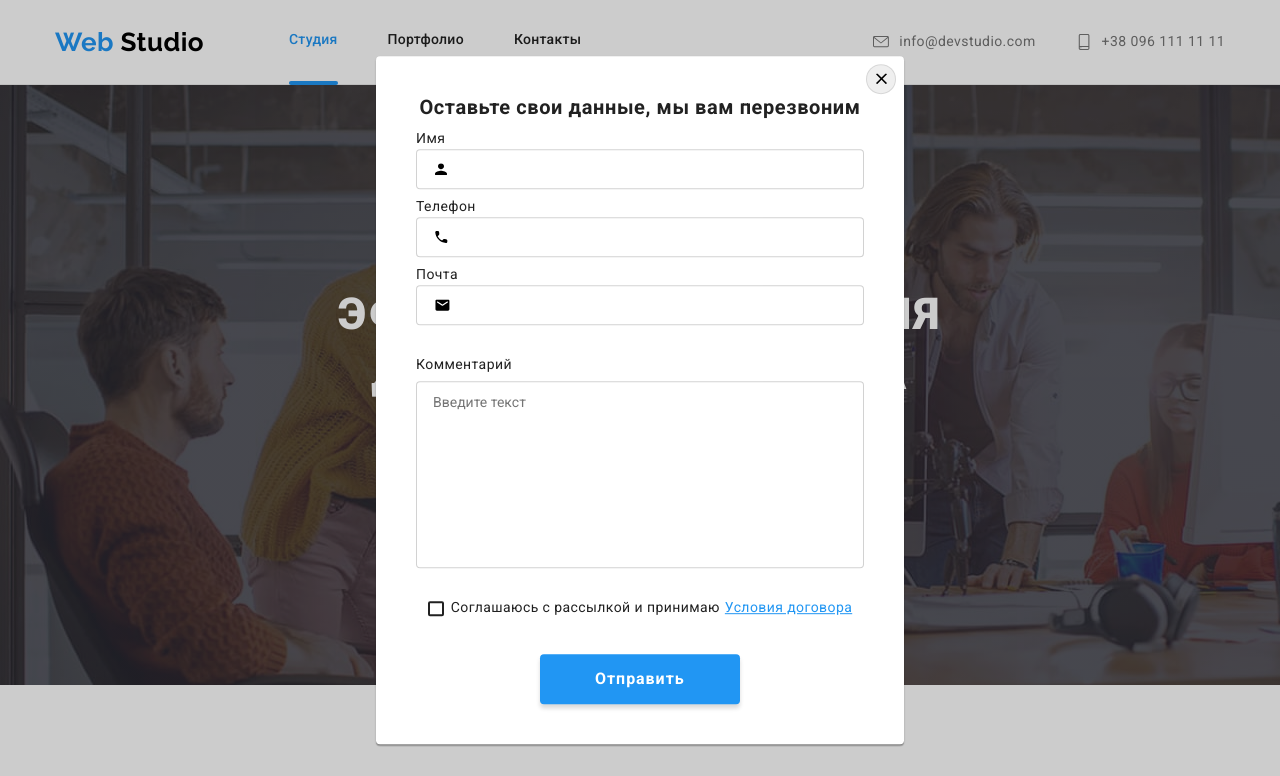
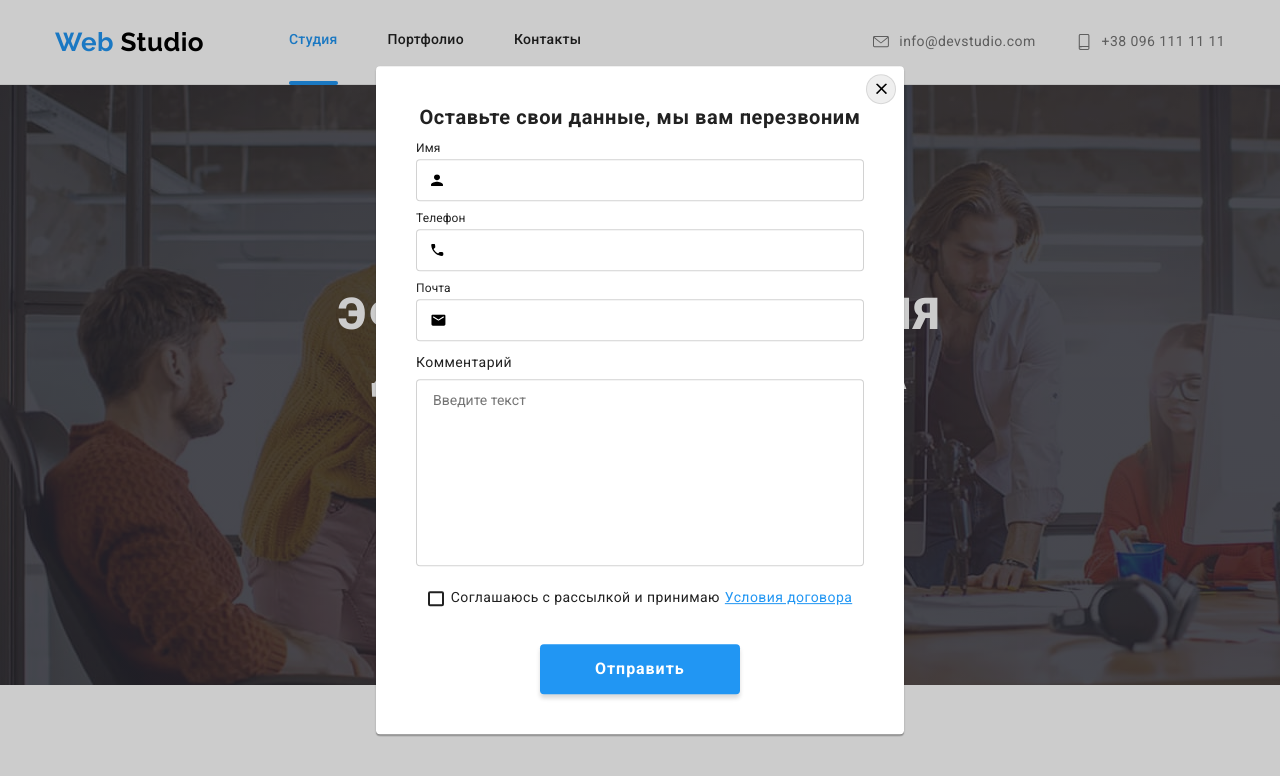
Before and after one commit to BogdanovaMarina/goit-markup-hw-06, a plain HTML site: page index.html in a window 1280 px wide. Both pictures are taken after a click on the button "Заказать услугу". Shown: the top 776 px of the page. Drawn offline with Linux system fonts and the light colour scheme.

Commit message:
Исправляет правки ментора

```diff
--- a/css/styles.css
+++ b/css/styles.css
@@ -689,8 +689,8 @@ img {
 	position: fixed;
 	top: 0;
 	left: 0;
-	right: 0;
-	bottom: 0;
+	width: 100%;
+	height: 100%;
 	background-color: rgba(0, 0, 0, 0.2);
 
 	opacity: 1;
@@ -707,9 +707,10 @@ img {
 	top: 50%;
 	left: 50%;
 	transform: translate(-50%, -50%);
-	width: 100%;
-	max-width: 528px;
-	/* height: 581px; */
+
+	min-width: 528px;
+	min-height: 581px;
+
 	padding: 40px;
 	background-color: #ffffff;
 	box-shadow: 0px 1px 3px rgba(0, 0, 0, 0.12), 0px 1px 1px rgba(0, 0, 0, 0.14), 0px 2px 1px rgba(0, 0, 0, 0.2);
@@ -736,9 +737,9 @@ img {
 
 .form-title {
 	margin: 0;
-	margin-bottom: 30px;
+	margin-bottom: 12px;
 	font-style: normal;
-	font-weight: bold;
+	font-weight: 700;
 	font-size: 20px;
 	line-height: 1.15;
 	text-align: center;
@@ -750,19 +751,26 @@ img {
 	position: relative;
 	display: flex;
 	flex-direction: column;
-	margin-bottom: 28px;
+	text-align: left;
+}
+
+.form-field:not(:last-child) {
+	margin: 0;
+	margin-bottom: 10px;
 }
 
 .form-input {
 	display: inline-block;
 	width: 100%;
 	margin: 0;
-	padding-top: 11px;
+	padding-top: 12px;
 	padding-right: 12px;
-	padding-bottom: 11px;
+	padding-bottom: 12px;
 	padding-left: 42px;
 	border: 1px solid rgba(33, 33, 33, 0.2);
 	border-radius: 4px;
+	transition-duration: 250ms;
+	transition-timing-function: cubic-bezier(0.4, 0, 0.2, 1);
 }
 
 .form-input:focus {
@@ -771,11 +779,14 @@ img {
 }
 
 .form-label {
-	position: absolute;
+	/* position: absolute;
 	top: -10px;
 
-	transform: translateY(-50%);
-
+	transform: translateY(-50%); */
+	font-size: 12px;
+	line-height: 1.17;
+	letter-spacing: 0.01em;
+	margin-bottom: 4px;
 	transition-duration: 250ms;
 	transition-timing-function: cubic-bezier(0.4, 0, 0.2, 1);
 }
@@ -794,11 +805,12 @@ img {
 }
 
 .icon-input {
-	display: inline-block;
 	position: absolute;
-	top: 20px;
-	left: 19px;
+	top: 39px;
+	left: 15px;
 	transform: translateY(-50%);
+	transition-duration: 250ms;
+	transition-timing-function: cubic-bezier(0.4, 0, 0.2, 1);
 }
 
 .form-input:focus ~ .icon-input {
@@ -810,6 +822,8 @@ img {
 	resize: none;
 	border: 1px solid rgba(33, 33, 33, 0.2);
 	border-radius: 4px;
+	transition-duration: 250ms;
+	transition-timing-function: cubic-bezier(0.4, 0, 0.2, 1);
 }
 
 .textarea:focus {
@@ -857,6 +871,7 @@ img {
 .form-checkbox {
 	text-align: center;
 	margin-bottom: 30px;
+	margin-top: 20px;
 }
 
 .checkbox-label {
--- a/index.html
+++ b/index.html
@@ -111,9 +111,7 @@
 								<use href="./images/symbol-defs.svg#icon-astronaut"></use>
 							</svg>
 							<h3 class="features-title">Современные технологии</h3>
-							<p class="features-text">
-								Значимость этих проблем настолько очевидна, что реализация плановых заданий.
-							</p>
+							<p class="features-text">Значимость этих проблем настолько очевидна, что реализация плановых заданий.</p>
 						</li>
 					</ul>
 				</div>
@@ -532,9 +530,7 @@
 				<div class="footer-block">
 					<b class="action">Подпишитесь на рассылку</b>
 					<input class="input-footer" type="email" name="email" id="email" placeholder="E-mail" />
-					<button type="submit" class="button">
-						Подписаться
-					</button>
+					<button type="submit" class="button">Подписаться</button>
 				</div>
 			</div>
 		</footer>
@@ -545,28 +541,29 @@
 						<use href="./images/symbol-defs.svg#icon-vector"></use>
 					</svg>
 				</button>
-				<h2 class="form-title">
-					Оставьте свои данные, мы вам перезвоним
-				</h2>
 
 				<form class="form js-speaker-form">
+					<h2 class="form-title">Оставьте свои данные, мы вам перезвоним</h2>
 					<div class="form-field">
+						<label for="name" class="form-label">Имя</label>
 						<input class="form-input" type="text" name="name" id="name" autofocus placeholder=" " />
-						<label for="name" class="form-label">Имя</label>
+
 						<svg class="icon-input" width="12" height="12">
 							<use href="./images/symbol-defs.svg#icon-person"></use>
 						</svg>
 					</div>
 					<div class="form-field">
+						<label for="tel" class="form-label">Телефон</label>
 						<input class="form-input" type="tel" name="tel" id="tel" placeholder=" " />
-						<label for="tel" class="form-label">Телефон</label>
+
 						<svg class="icon-input" width="13" height="13">
 							<use href="./images/symbol-defs.svg#icon-tel"></use>
 						</svg>
 					</div>
 					<div class="form-field">
+						<label for="mail" class="form-label">Почта</label>
 						<input class="form-input" type="email" name="mail" id="mail" placeholder=" " />
-						<label for="mail" class="form-label">Почта</label>
+
 						<svg class="icon-input" width="15" height="12">
 							<use href="./images/symbol-defs.svg#icon-email"></use>
 						</svg>
```
